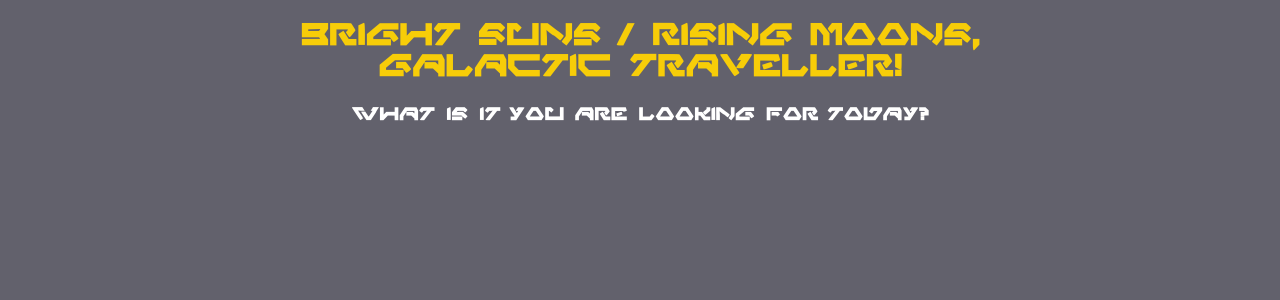
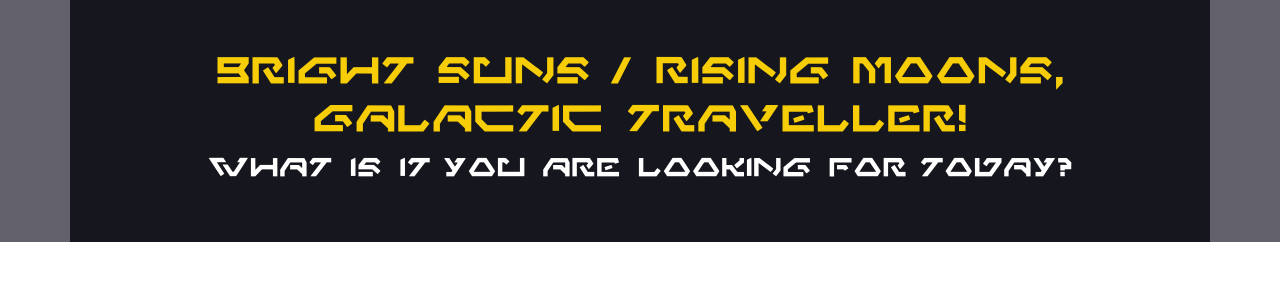
Before and after one commit to sarahkydnc/starwars-datapad, a React (Create React App) app: page / in a window 1280 px wide. Shown: the top 300 px of the page. Built offline with nearby package versions, Linux system fonts and the light colour scheme.

Commit message:
Integrated Bootstrap to app

```diff
--- a/package.json
+++ b/package.json
@@ -7,7 +7,7 @@
     "@testing-library/react": "^13.3.0",
     "@testing-library/user-event": "^13.5.0",
     "axios": "^0.27.2",
-    "bootstrap": "^5.1.3",
+    "bootstrap": "^5.2.0-beta1",
     "react": "^18.2.0",
     "react-dom": "^18.2.0",
     "react-scripts": "5.0.1",
--- a/src/App.css
+++ b/src/App.css
@@ -15,19 +15,23 @@
   --text-color: #ffffff;
 }
 
-body {
+.App {
   background-color: #62616c;
 }
 
-.App :is(h1, h3) {
+.container {
+  background-color: #16171e;
+}
+
+.container :is(h1, h3) {
   text-align: center;
   font-family: var(--title-font);
 }
 
-.App h1 {
+.container h1 {
   color: var(--highlight-color);
 }
 
-.App h3 {
+.container h3 {
   color: var(--text-color);
 }
--- a/src/App.js
+++ b/src/App.js
@@ -3,6 +3,7 @@ import "./App.css";
 function App() {
   return (
     <div className="App">
+      <div className="container p-5">
         <h1>
           Bright Suns / Rising Moons,
           <br />
@@ -10,6 +11,7 @@ function App() {
         </h1>
         <h3>What is it you are looking for today?</h3>
       </div>
+    </div>
   );
 }
 
```
Also changed, not shown: src/index.js (+13 -6 lines), 1 other file (tests, documents, lock files or other folders). Lines whose indentation alone changed are shown as unchanged.
